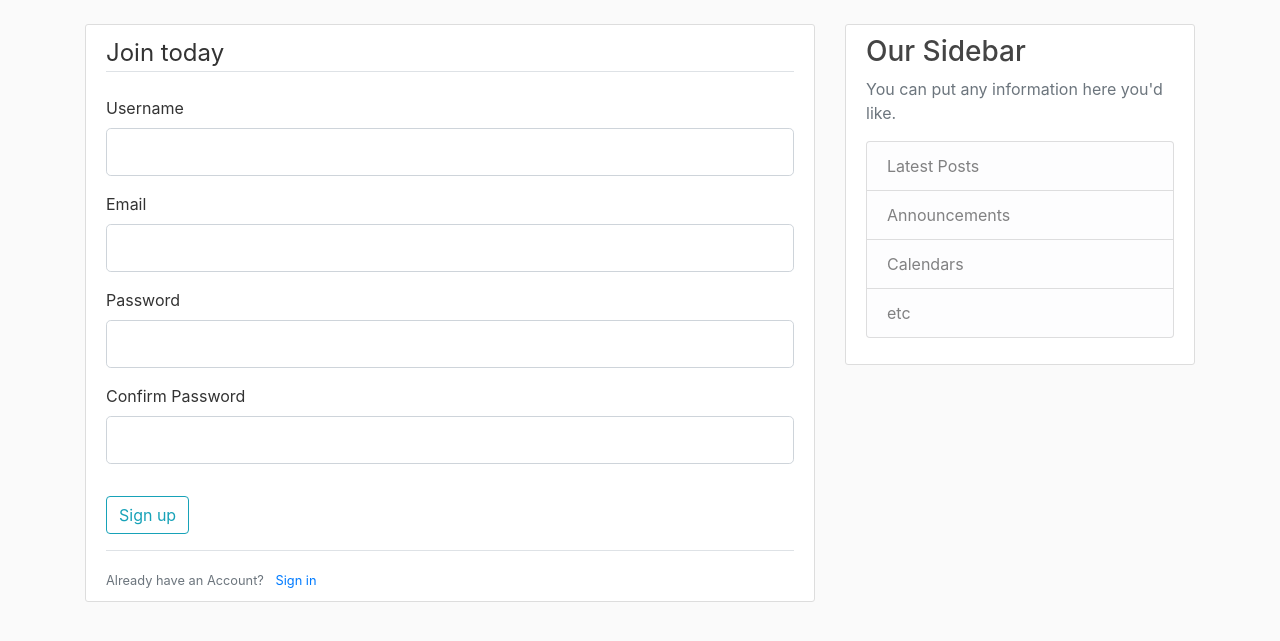
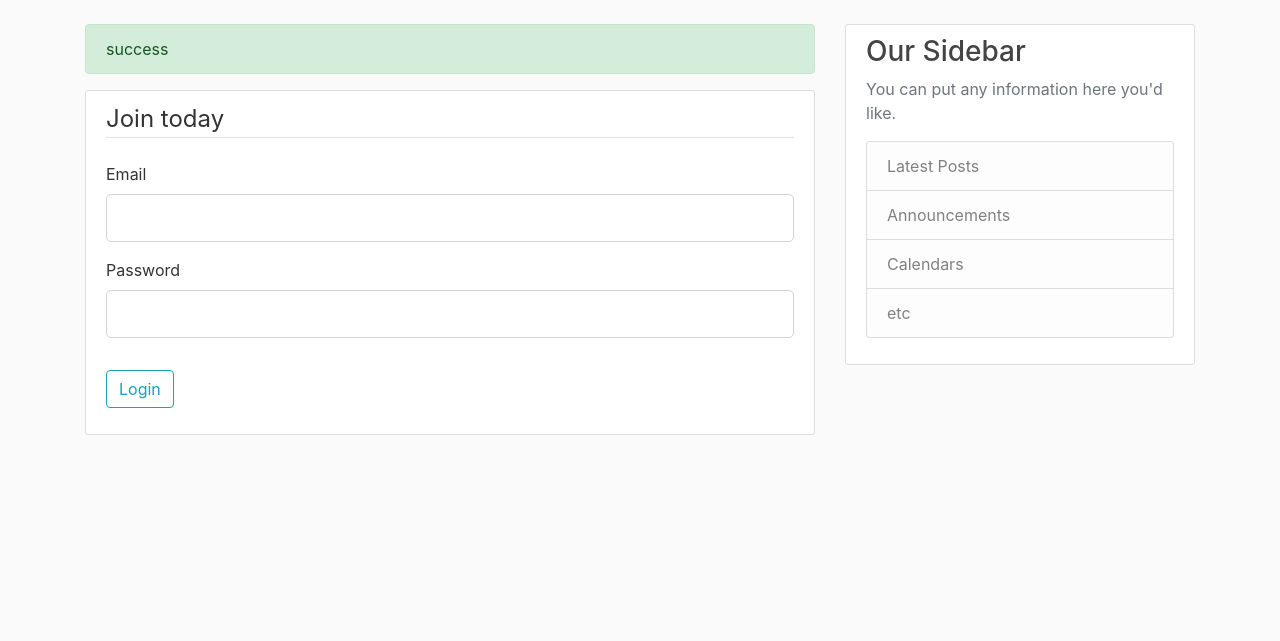
Before and after one commit to James-McTighe/flask_tutorial, a Flask app: page /login in a window 1280 px wide. Shown: the part 56-697 px from the top of the page. Run offline with Flask 3, Linux system fonts and the light colour scheme; one stand-in notice (Sample message) is shown; some libraries are stand-ins or nearby versions.

Commit message:
added form feedback

```diff
--- a/flaskblog.py
+++ b/flaskblog.py
@@ -1,4 +1,4 @@
-from flask import Flask, render_template, url_for
+from flask import Flask, render_template, url_for, flash, redirect
 from forms import RegistrationForm, LoginForm
 
 app = Flask(__name__)
@@ -22,20 +22,23 @@ posts = [
 
 @app.route("/")
 @app.route("/home")
-def hello_world():
+def home():
     return render_template('home.html',posts=posts)
 
 @app.route("/about")
 def about():
     return render_template('about.html', title=about)
 
-@app.route('/register')
+@app.route("/register", methods=['GET', 'POST'])
 def register():
     form = RegistrationForm()
+    if form.validate_on_submit():
+        flash(f'Account Created for {form.username.data}!', 'success')
+        return redirect(url_for('home'))
     return render_template('register.html', title="Register", form=form)
 
-@app.route('/login')
-def register():
+@app.route("/login")
+def login():
     form = LoginForm()
     return render_template('login.html', title="login", form=form)
 
--- a/templates/layout.html
+++ b/templates/layout.html
@@ -44,6 +44,17 @@
       <main role="main" class="container">
         <div class="row">
           <div class="col-md-8">
+            <!-- Success or failure messages -->
+            {% with messages = get_flashed_messages(with_categories=true) %}
+                {% if messages %}
+                    {% for category, message in messages %}
+                        <div class="alert alert-{{ category }}">
+                            {{ category }}
+                        </div>
+                    {% endfor %}
+                {% endif %}
+            {% endwith %}
+            <!-- Block content -->
             {% block content %}{% endblock %}
           </div>
           <div class="col-md-4">
--- a/templates/login.html
+++ b/templates/login.html
@@ -6,10 +6,6 @@
             <fieldset class="form-group">
                 <legend class="border-bottom mb-4">Join today</legend>
                 <div class="form-group">
-                    {{ form.username.label(class="form-control-label")}}
-                    {{ form.username(class="form-control form-control-lg") }}
-                </div>
-                <div class="form-group">
                     {{ form.email.label(class="form-control-label")}}
                     {{ form.email(class="form-control form-control-lg") }}
                 </div>
@@ -17,21 +13,12 @@
                     {{ form.password.label(class="form-control-label")}}
                     {{ form.password(class="form-control form-control-lg") }}
                 </div>
-                <div class="form-group">
-                    {{ form.confirm_password.label(class="form-control-label")}}
-                    {{ form.confirm_password(class="form-control form-control-lg") }}
-                </div>
             </fieldset>
 
             <div class="form-group">
                 {{ form.submit(class="btn btn-outline-info") }}
             </div>
 
-            <div class="border-top pt-3">
-                <small class="text-muted">
-                    Already have an Account? <a class="ml-2" href="{{ url_for('login') }}">Sign in</a>
-                </small>
-            </div>
 
         </form>
 
--- a/templates/register.html
+++ b/templates/register.html
@@ -7,19 +7,61 @@
                 <legend class="border-bottom mb-4">Join today</legend>
                 <div class="form-group">
                     {{ form.username.label(class="form-control-label")}}
+
+                    {% if form.username.errors %}
+                        {{ form.username(class="form-control form-control-lg is-invalid")}}
+                        <div class="invalid-feedback">
+                            {% for error in form.username.errors %}
+                                <span>{{ error }}</span>
+                            {% endfor %}
+                        </div>
+                    {% endif %}
+                    {% else %}
                     {{ form.username(class="form-control form-control-lg") }}
+                    {% endif %}
                 </div>
                 <div class="form-group">
                     {{ form.email.label(class="form-control-label")}}
-                    {{ form.email(class="form-control form-control-lg") }}
+
+                    {% if form.email.errors %}
+                        {{ form.email(class="form-control form-control-lg is-invalid")}}
+                        <div class="invalid-feedback">
+                            {% for error in form.email.errors %}
+                                <span>{{ error }}</span>
+                            {% endfor %}
+                        </div>
+                    {% endif %}
+                    {% else %}
+                        {{ form.email(class="form-control form-control-lg") }}
+                    {% endif %}
                 </div>
                 <div class="form-group">
                     {{ form.password.label(class="form-control-label")}}
-                    {{ form.password(class="form-control form-control-lg") }}
+                    {% if form.password.errors %}
+                    {{ form.password(class="form-control form-control-lg is-invalid")}}
+                    <div class="invalid-feedback">
+                        {% for error in form.password.errors %}
+                            <span>{{ error }}</span>
+                        {% endfor %}
+                    </div>
+                    {% endif %}
+                    {% else %}
+                        {{ form.password(class="form-control form-control-lg") }}
+                    {% endif %}
                 </div>
                 <div class="form-group">
                     {{ form.confirm_password.label(class="form-control-label")}}
-                    {{ form.confirm_password(class="form-control form-control-lg") }}
+                    {% if form.confirm_password.errors %}
+                    {{ form.confirm_password(class="form-control form-control-lg is-invalid")}}
+                    <div class="invalid-feedback">
+                        {% for error in form.confirm_password.errors %}
+                            <span>{{ error }}</span>
+                        {% endfor %}
+                    </div>
+                    {% endif %}
+                    {% else %}
+                        {{ form.confirm_password(class="form-control form-control-lg") }}
+                    {% endif %}
                 </div>
             </fieldset>
 
```
